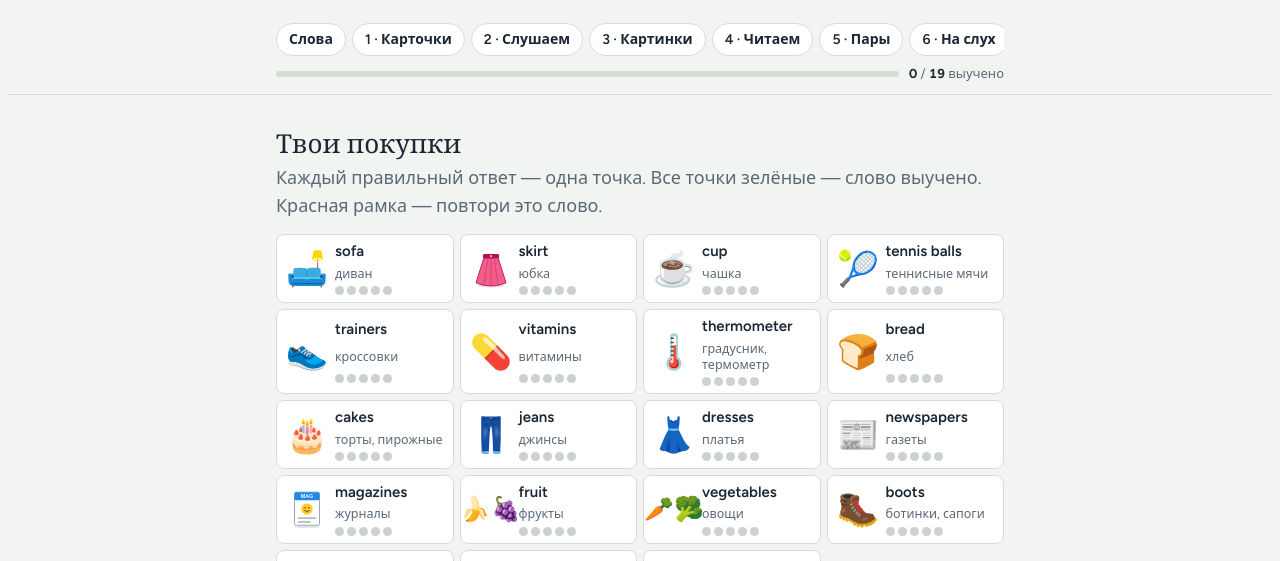
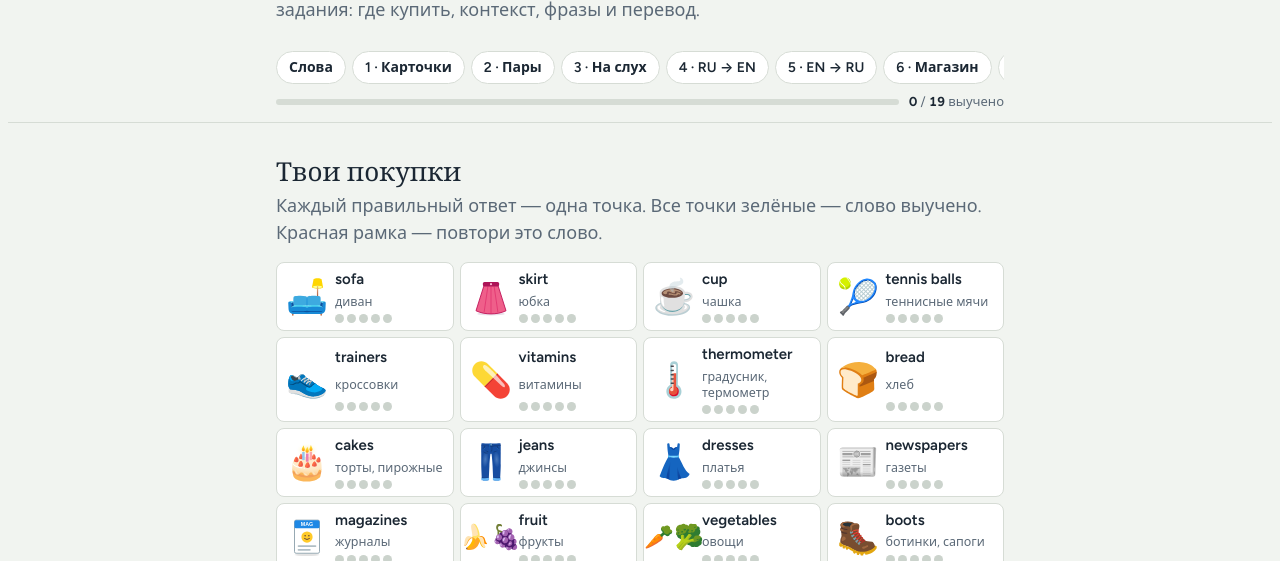
Before and after one commit to elvisk2079-ux/Go-getter-3, a plain HTML site: page buying.html in a window 1280 px wide. Shown: the part 238-799 px from the top of the page. Drawn offline with Linux system fonts and the light colour scheme.

Commit message:
Make Go Getter 3 exercises text-based after flashcards

```diff
--- a/buying.html
+++ b/buying.html
@@ -252,7 +252,7 @@ body { font-size: 18px; }
   <a class="home" href="../index.html">← Все темы</a>
   <p class="eyebrow">Go Getter 3 · 5 класс · Vocabulary · Shops · Покупки из упражнения 6</p>
   <h1>What Can You Buy?</h1>
-  <p class="sub">19 слов — sofa, skirt, cup, trainers, vitamins, thermometer, magazines, comic books… Карточки, потом задания: где купить, переводим, пишем.</p>
+  <p class="sub">19 слов — sofa, skirt, cup, trainers, vitamins, thermometer, magazines, comic books… Карточки с картинками для знакомства со словами. После них — текстовые задания: где купить, контекст, фразы и перевод.</p>
 </header>
 
 
@@ -311,13 +311,10 @@ const P = [
 const SHOP = ["department store", "sports shop", "chemist's", "baker's", "clothes shop", "newsagent's", "greengrocer's", "shoe shop", "bookshop"];
 const where = (id, img, word, right) => ({ id, img, q: `${word} — where can you buy them?`, o: [right, ...SHOP.filter(s => s !== right).sort(() => Math.random() - .5).slice(0, 3)] });
 const DRILLS = [
-  { type: "listenpic", title: "Послушай и найди", short: "Слушаем", instr: "Нажми 🔊, послушай слово и нажми на нужную картинку." },
-  { type: "pic", title: "Что это?", short: "Картинки", instr: "Посмотри на картинку и выбери слово." },
-  { type: "pick", title: "Прочитай и найди", short: "Читаем", instr: "Прочитай слово и нажми на нужную картинку." },
-  { type: "match", title: "Найди пару", short: "Пары", instr: "Нажми на английское слово, потом на перевод." },
-  { type: "listen", title: "Послушай и переведи", short: "На слух", instr: "Нажми 🔊, послушай слово и выбери перевод." },
-  { type: "ru2en", title: "Переведи на английский", short: "RU → EN", instr: "Прочитай слово по-русски и выбери английское." },
-  { type: "en2ru", title: "Переведи на русский", short: "EN → RU", instr: "Прочитай слово по-английски и выбери перевод." },
+{ type: "match", title: "Найди пару", short: "Пары", instr: "Соедини английские слова с русскими значениями." },
+  { type: "listen", title: "Послушай и переведи", short: "На слух", instr: "Послушай слово без картинки и выбери точный перевод." },
+  { type: "ru2en", title: "Переведи на английский", short: "RU → EN", instr: "Выбери английский эквивалент." },
+  { type: "en2ru", title: "Переведи на русский", short: "EN → RU", instr: "Выбери точный русский эквивалент." },
   { type: "mcq", title: "В каком магазине?", short: "Магазин", instr: "Где это можно купить? Выбери магазин.",
     items: [
       where("sofa", "couch-and-lamp", "A sofa", "department store"),
@@ -342,41 +339,41 @@ const DRILLS = [
   { type: "sort", title: "Одежда, обувь или еда?", short: "Группы", instr: "Разложи слова по группам.",
     buckets: ["👗 clothes", "👟 shoes", "🍞 food"],
     items: [
-      { id: "skirt", img: "skirt", t: "a skirt", b: 0 }, { id: "jeans", img: "jeans", t: "jeans", b: 0 }, { id: "dresses", img: "dress", t: "dresses", b: 0 },
-      { id: "trainers", img: "running-shoe", t: "trainers", b: 1 }, { id: "boots", img: "hiking-boot", t: "boots", b: 1 }, { id: "shoes", img: "mans-shoe", t: "shoes", b: 1 },
-      { id: "bread", img: "bread", t: "bread", b: 2 }, { id: "cakes", img: "birthday-cake", t: "cakes", b: 2 }, { id: "fruit", img: "banana grapes", t: "fruit", b: 2 }, { id: "vegetables", img: "carrot broccoli", t: "vegetables", b: 2 }
+      { id: "skirt", t: "a skirt", b: 0 }, { id: "jeans", t: "jeans", b: 0 }, { id: "dresses", t: "dresses", b: 0 },
+      { id: "trainers", t: "trainers", b: 1 }, { id: "boots", t: "boots", b: 1 }, { id: "shoes", t: "shoes", b: 1 },
+      { id: "bread", t: "bread", b: 2 }, { id: "cakes", t: "cakes", b: 2 }, { id: "fruit", t: "fruit", b: 2 }, { id: "vegetables", t: "vegetables", b: 2 }
     ] },
   { type: "gaps", title: "Список покупок", short: "Покупки", instr: "Прочитай и выбери слово.",
     items: [
-      { id: "sofa", img: "couch-and-lamp", t: "We want to sit in the living room. We need a new {{*sofa|cup|skirt}}." },
-      { id: "cup", img: "hot-beverage", t: "I want some tea. Can I have a {{*cup|boot|sofa}}, please?" },
-      { id: "skirt", img: "skirt", t: "My sister wants a red {{*skirt|thermometer|bread}} for the party." },
-      { id: "tennisballs", img: "tennis", t: "We play tennis on Saturdays. We need new {{*tennis balls|vitamins|newspapers}}." },
-      { id: "trainers", img: "running-shoe", t: "I run in the park every day in my {{*trainers|cakes|magazines}}." },
-      { id: "vitamins", img: "pill", t: "It's winter. Grandma takes {{*vitamins|jeans|comic books}} every morning." },
-      { id: "thermometer", img: "thermometer", t: "I feel ill. Where is the {{*thermometer|sofa|skirt}}?" },
-      { id: "bread", img: "bread", t: "Let's make sandwiches. We need {{*bread|boots|tennis balls}}." },
-      { id: "cakes", img: "birthday-cake", t: "It's my birthday! Let's buy some {{*cakes|newspapers|trainers}}." },
-      { id: "jeans", img: "jeans", t: "My favourite clothes are blue {{*jeans|vitamins|vegetables}} and a T-shirt." },
-      { id: "dresses", img: "dress", t: "The clothes shop has got beautiful {{*dresses|thermometers|cups}}." },
-      { id: "newspapers", img: "newspaper", t: "Grandad reads two {{*newspapers|cakes|boots}} every day." },
-      { id: "magazines", img: "magazine", t: "I love {{*magazines|vitamins|sofas}} about animals and sport." },
-      { id: "fruit", img: "banana grapes", t: "Apples, bananas and grapes are {{*fruit|vegetables|shoes}}." },
-      { id: "vegetables", img: "carrot broccoli", t: "Carrots, potatoes and tomatoes are {{*vegetables|fruit|magazines}}." },
-      { id: "boots", img: "hiking-boot", t: "It's cold and snowy. Put on your warm {{*boots|cups|cakes}}!" },
-      { id: "shoes", img: "mans-shoe", t: "Dad needs black {{*shoes|bread|tennis balls}} for work." },
-      { id: "schoolbooks", img: "school-backpack books", t: "My bag is very heavy. There are a lot of {{*school books|cakes|cups}} in it." },
-      { id: "comics", img: "superhero open-book", t: "My brother loves Spider-Man {{*comic books|vitamins|boots}}." }
+      { id: "sofa", t: "We want to sit in the living room. We need a new {{*sofa|cup|skirt}}." },
+      { id: "cup", t: "I want some tea. Can I have a {{*cup|boot|sofa}}, please?" },
+      { id: "skirt", t: "My sister wants a red {{*skirt|thermometer|bread}} for the party." },
+      { id: "tennisballs", t: "We play tennis on Saturdays. We need new {{*tennis balls|vitamins|newspapers}}." },
+      { id: "trainers", t: "I run in the park every day in my {{*trainers|cakes|magazines}}." },
+      { id: "vitamins", t: "It's winter. Grandma takes {{*vitamins|jeans|comic books}} every morning." },
+      { id: "thermometer", t: "I feel ill. Where is the {{*thermometer|sofa|skirt}}?" },
+      { id: "bread", t: "Let's make sandwiches. We need {{*bread|boots|tennis balls}}." },
+      { id: "cakes", t: "It's my birthday! Let's buy some {{*cakes|newspapers|trainers}}." },
+      { id: "jeans", t: "My favourite clothes are blue {{*jeans|vitamins|vegetables}} and a T-shirt." },
+      { id: "dresses", t: "The clothes shop has got beautiful {{*dresses|thermometers|cups}}." },
+      { id: "newspapers", t: "Grandad reads two {{*newspapers|cakes|boots}} every day." },
+      { id: "magazines", t: "I love {{*magazines|vitamins|sofas}} about animals and sport." },
+      { id: "fruit", t: "Apples, bananas and grapes are {{*fruit|vegetables|shoes}}." },
+      { id: "vegetables", t: "Carrots, potatoes and tomatoes are {{*vegetables|fruit|magazines}}." },
+      { id: "boots", t: "It's cold and snowy. Put on your warm {{*boots|cups|cakes}}!" },
+      { id: "shoes", t: "Dad needs black {{*shoes|bread|tennis balls}} for work." },
+      { id: "schoolbooks", t: "My bag is very heavy. There are a lot of {{*school books|cakes|cups}} in it." },
+      { id: "comics", t: "My brother loves Spider-Man {{*comic books|vitamins|boots}}." }
     ] },
   { type: "order", title: "Собери предложение", short: "Фразы", instr: "Нажимай на слова по порядку, чтобы получилось предложение.",
     items: [
-      { id: "trainers", img: "running-shoe", q: "Где можно купить кроссовки?", s: "Where can you buy trainers?" },
-      { id: "vitamins", img: "pill", q: "Мне нужны витамины.", s: "I need some vitamins." },
-      { id: "cakes", img: "birthday-cake", q: "Можно мне два пирожных, пожалуйста?", s: "Can I have two cakes, please?" },
-      { id: "jeans", img: "jeans", q: "Эти джинсы слишком дорогие.", s: "These jeans are too expensive." },
-      { id: "comics", img: "superhero open-book", q: "Я люблю читать комиксы.", s: "I love reading comic books." },
-      { id: "fruit", img: "banana grapes", q: "Фрукты и овощи полезны.", s: "Fruit and vegetables are healthy." },
-      { id: "sofa", img: "couch-and-lamp", q: "Наш новый диван очень удобный.", s: "Our new sofa is very comfortable." }
+      { id: "trainers", q: "Где можно купить кроссовки?", s: "Where can you buy trainers?" },
+      { id: "vitamins", q: "Мне нужны витамины.", s: "I need some vitamins." },
+      { id: "cakes", q: "Можно мне два пирожных, пожалуйста?", s: "Can I have two cakes, please?" },
+      { id: "jeans", q: "Эти джинсы слишком дорогие.", s: "These jeans are too expensive." },
+      { id: "comics", q: "Я люблю читать комиксы.", s: "I love reading comic books." },
+      { id: "fruit", q: "Фрукты и овощи полезны.", s: "Fruit and vegetables are healthy." },
+      { id: "sofa", q: "Наш новый диван очень удобный.", s: "Our new sofa is very comfortable." }
     ] },
   { type: "translate", title: "Переведи предложение", short: "Перевод", instr: "Напиши по-английски. Главное — правильное слово.",
     items: [
@@ -391,8 +388,7 @@ const DRILLS = [
       { id: "tennisballs", ru: "У меня есть три теннисных мяча.", en: "I've got three tennis balls.", key: "tennis balls" },
       { id: "shoes", ru: "Эти туфли красивые.", en: "These shoes are beautiful.", key: "shoes" }
     ] },
-  { type: "letters", title: "Собери слово из букв", short: "Буквы", instr: "Нажимай на буквы по порядку, чтобы получилось слово." },
-  { type: "write", title: "Напиши по-английски", short: "Пишем", instr: "Посмотри на картинку и перевод и напиши слово. Забыл — вернись к карточкам." }
+  { type: "letters", title: "Собери слово из букв", short: "Буквы", instr: "Нажимай на буквы по порядку, чтобы получилось слово." }
 ];
 
 /* ===== Drill engine (shared). Expects META, P, DRILLS defined before this script. ===== */
```
